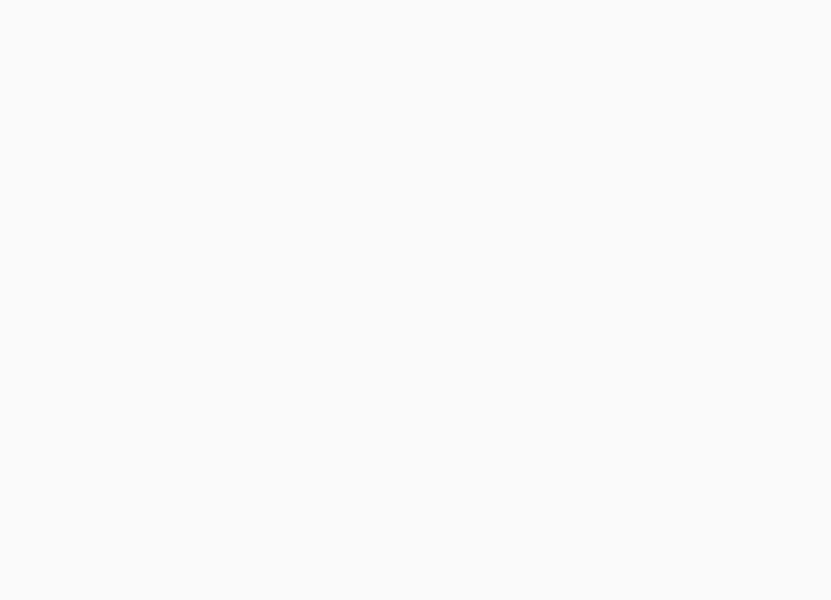
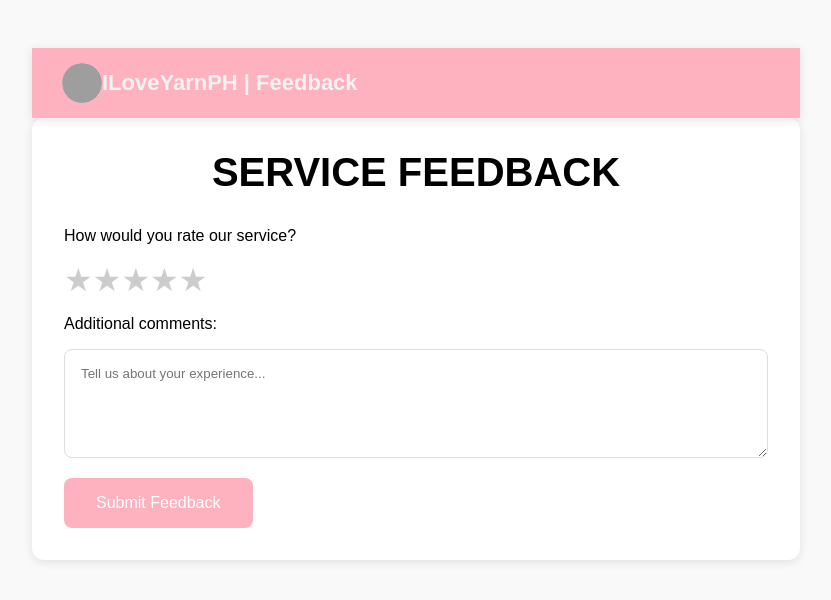
Before and after one commit to RmartV/ILoveYarn, a Vue app in the folder vue-project/: page /feedback in a window 1280 px wide. Before the commit this address had no page. Shown: the top 600 px of the page, without its empty margins (224-1055 px from the left). Built offline with nearby package versions, Linux system fonts and the light colour scheme; grey boxes are pictures that could not be loaded.

Commit message:
added feedback

```diff
--- a/vue-project/src/router/index.js
+++ b/vue-project/src/router/index.js
@@ -36,6 +36,10 @@ const routes = [
     path: '/order-confirmation',
     component: () => import('@/views/OrderConfirmation.vue'),
     props: (route) => ({ transaction_id: route.query.transaction_id })
+  },
+  {
+    path: '/feedback',
+    component: () => import('@/views/Feedback.vue')
   }
 ];
 
--- /dev/null
+++ b/vue-project/src/views/Feedback.vue
@@ -0,0 +1,136 @@
+<template>
+    <div class="feedback-container">
+      <header>
+        <!-- Reuse your header component -->
+        <div class="logo-container">
+          <router-link to="/home">
+            <div class="logo">
+              <img src="../images/homelogo.jpg" alt="ILoveYarnPH" class="logo-img">
+            </div>
+            <div class="store-name">ILoveYarnPH | Feedback</div>
+          </router-link>
+        </div>
+        <div class="user-actions">
+        </div>
+      </header>
+
+      <div class="feedback-content">
+        <h1>Service Feedback</h1>
+        <form @submit.prevent="submitFeedback">
+          <div class="rating-section">
+            <label>How would you rate our service?</label>
+            <div class="star-rating">
+              <button
+                v-for="star in 5"
+                :key="star"
+                type="button"
+                @click="selectedRating = star"
+                :class="{ 'active': star <= selectedRating }"
+              >
+                ★
+              </button>
+            </div>
+          </div>
+
+          <div class="comments-section">
+            <label>Additional comments:</label>
+            <textarea
+              v-model="comments"
+              rows="5"
+              placeholder="Tell us about your experience..."
+            ></textarea>
+          </div>
+
+          <button type="submit" class="submit-button">Submit Feedback</button>
+        </form>
+      </div>
+    </div>
+  </template>
+
+  <script>
+  import { ref } from 'vue';
+  import { supabase } from '../lib/supabaseClient';
+
+  export default {
+    setup() {
+      const selectedRating = ref(0);
+      const comments = ref('');
+
+      const submitFeedback = async () => {
+        try {
+          const { data: { user } } = await supabase.auth.getUser();
+          if (!user) throw new Error('Please login to submit feedback');
+
+          const { error } = await supabase
+            .from('user_feedback')
+            .insert({
+              userfeedback_rating: selectedRating.value,
+              userfeedback_comments: comments.value,
+              useracc_id: user.id
+            });
+
+          if (error) throw error;
+
+          alert('Thank you for your feedback!');
+          selectedRating.value = 0;
+          comments.value = '';
+        } catch (error) {
+          console.error('Feedback error:', error);
+          alert(error.message || 'Failed to submit feedback');
+        }
+      };
+
+      return { selectedRating, comments, submitFeedback };
+    }
+  };
+  </script>
+
+  <style scoped>
+  .feedback-container {
+    max-width: 800px;
+    margin: 2rem auto;
+    padding: 1rem;
+  }
+
+  .feedback-content {
+    background: white;
+    padding: 2rem;
+    border-radius: 12px;
+    box-shadow: 0 2px 10px rgba(0,0,0,0.1);
+  }
+
+  .star-rating {
+    margin: 1rem 0;
+  }
+
+  .star-rating button {
+    background: none;
+    border: none;
+    font-size: 2rem;
+    color: #ccc;
+    cursor: pointer;
+    transition: color 0.2s;
+  }
+
+  .star-rating button.active {
+    color: #ffd700;
+  }
+
+  .comments-section textarea {
+    width: 100%;
+    padding: 1rem;
+    margin: 1rem 0;
+    border: 1px solid #ddd;
+    border-radius: 8px;
+  }
+
+  .submit-button {
+    background: var(--primary-color);
+    color: white;
+    padding: 1rem 2rem;
+    border: none;
+    border-radius: 8px;
+    cursor: pointer;
+    font-size: 1rem;
+  }
+  </style>
--- a/vue-project/src/views/Home.vue
+++ b/vue-project/src/views/Home.vue
@@ -13,6 +13,11 @@
             <input type="text" class="search-bar" placeholder="Search for yarn products...">
         </div>
         <div class="user-actions">
+          <div class="icon-container">
+    <router-link to="/feedback" class="nav-link">
+      <img src="../views/images/review.png" alt="Feedback" class="action-icon">
+    </router-link>
+  </div>
             <div class="icon-container">
                 <div class="icon">
                   <router-link to="/order-history" class="nav-link">
```
Also changed, not shown: vue-project/src/views/images/review.png (added).
